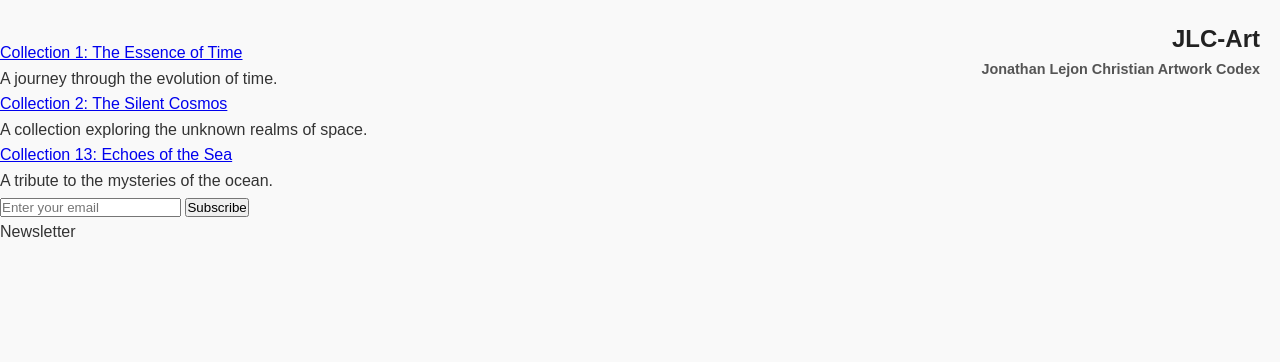
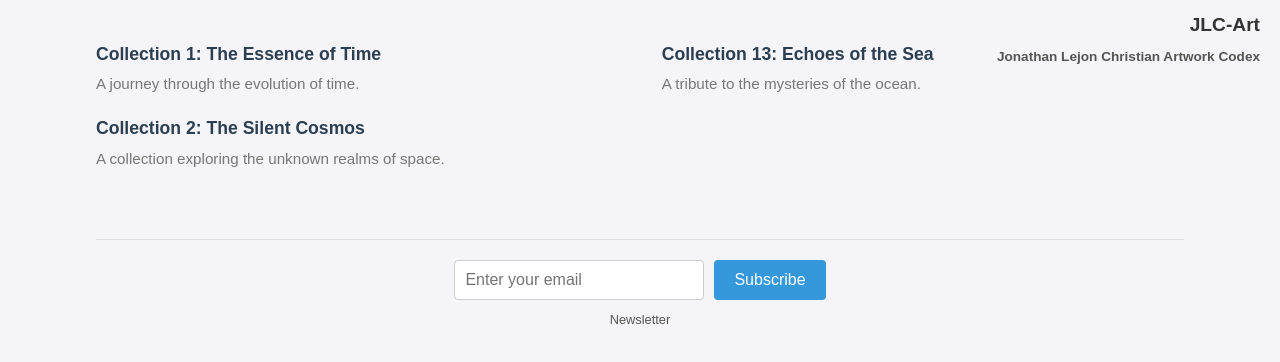
Before and after one commit to BebeFoy/jlc-art.github.io, a plain HTML site: page index.html in a window 1280 px wide. Drawn offline with Linux system fonts and the light colour scheme.

Commit message:
Update styles.css

```diff
--- a/styles.css
+++ b/styles.css
@@ -5,64 +5,132 @@
   box-sizing: border-box;
 }
 
-/* Body Styles */
 body {
   font-family: 'Arial', sans-serif;
-    background-color: #f9f9f9;
+  background-color: #f4f4f9;
   color: #333;
   line-height: 1.6;
 }
 
-/* Header Styles */
-header {
-    position: relative;
-    padding: 20px;
+/* Container */
+.container {
+  width: 85%;
+  margin: 0 auto;
 }
 
-/* Branding Styles */
+/* Header Branding */
 .branding {
   position: absolute;
+  top: 10px;
   right: 20px;
-    top: 20px;
-    text-align: right; /* Aligns the text to the right */
+  text-align: right;
 }
 
 .branding h1 {
-    font-size: 1.5rem; /* Title Size */
-    color: #222;
+  font-size: 1.2rem;
+  color: #333;
+  margin-bottom: 5px;
 }
 
 .branding h2 {
-    font-size: 0.9rem; /* Subtitle Size */
-    color: #555; /* Slightly lighter color for contrast */
+  font-size: 0.85rem;
+  color: #555;
 }
 
-/* Main Section Styles */
-main {
-    padding: 40px 20px; /* More padding for better spacing */
+/* Collections Section */
+.collections-section {
+  display: flex;
+  justify-content: space-between;
+  margin: 40px 0;
 }
 
-/* Collection Details Styles */
-.collection-details {
-    display: flex;
-    flex-direction: column; /* Stacks the entries vertically */
+.collections-column {
+  width: 48%;
 }
 
-.collection-entry {
-    background: #fff; /* White background for each entry */
-    border-radius: 8px; /* Rounded corners */
-    box-shadow: 0 2px 4px rgba(0, 0, 0, 0.1); /* Subtle shadow for depth */
-    padding: 20px; /* Internal padding for content */
-    margin-bottom: 20px; /* Space between entries */
+.collections-column ul {
+  list-style: none;
+  padding: 0;
 }
 
-.collection-entry h3 {
-    font-size: 1.2rem; /* Title size for artwork */
-    margin-bottom: 10px; /* Space below title */
-    color: #222; /* Dark color for titles */
+.collections-column li {
+  margin-bottom: 20px;
 }
 
-.collection-entry p {
-    font-size: 0.95rem; /* Description size */
-    color: #666; /* Lighter color for description text */
+.collections-column a {
+  font-size: 1.1rem;
+  color: #2c3e50;
+  text-decoration: none;
+  font-weight: bold;
 }
+
+.collections-column a:hover {
+  text-decoration: underline;
+}
+
+.description {
+  font-size: 0.95rem;
+  color: #777;
+  margin-top: 5px;
+  line-height: 1.4;
+}
+
+/* Newsletter Section */
+.newsletter-section {
+  border-top: 1px solid #ddd;
+  margin-top: 50px;
+  padding-top: 20px;
+  text-align: center;
+}
+
+.newsletter-section form {
+  display: inline-flex;
+  gap: 10px;
+}
+
+.newsletter-section input[type="email"] {
+  padding: 10px;
+  font-size: 1rem;
+  border: 1px solid #ccc;
+  border-radius: 4px;
+  width: 250px;
+}
+
+.newsletter-section button {
+  padding: 10px 20px;
+  background-color: #3498db;
+  color: #fff;
+  font-size: 1rem;
+  border: none;
+  border-radius: 4px;
+  cursor: pointer;
+}
+
+.newsletter-section button:hover {
+  background-color: #2980b9;
+}
+
+.newsletter-label {
+  font-size: 0.8rem;
+  color: #555;
+  margin-top: 10px;
+}
+
+/* Responsive Styles */
+@media (max-width: 768px) {
+  .collections-section {
+    flex-direction: column;
+  }
+
+  .collections-column {
+    width: 100%;
+  }
+
+  .branding h1 {
+    font-size: 1rem;
+  }
+
+  .branding h2 {
+    font-size: 0.75rem;
+  }
+}
```
Lines whose indentation alone changed are shown as unchanged.
